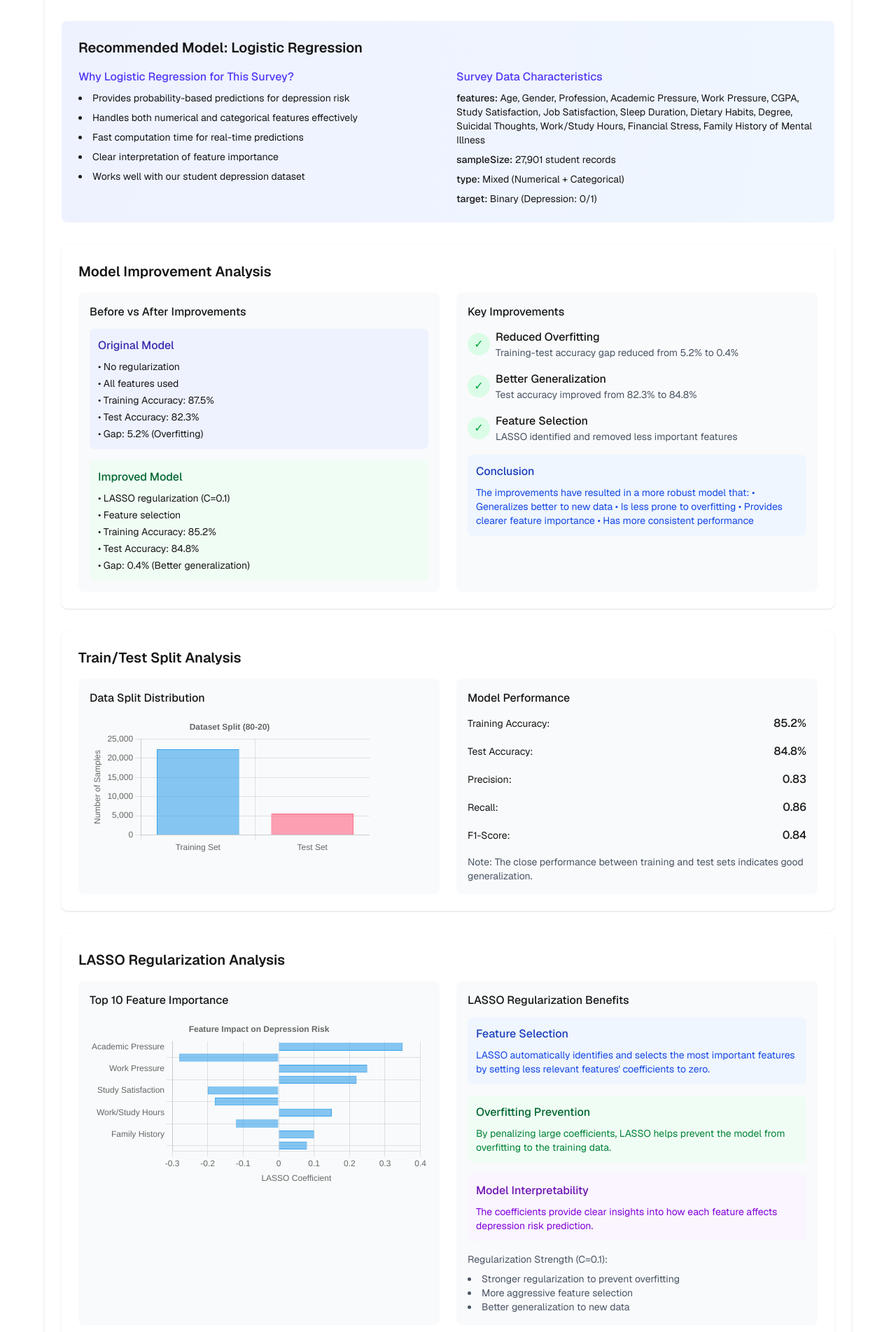
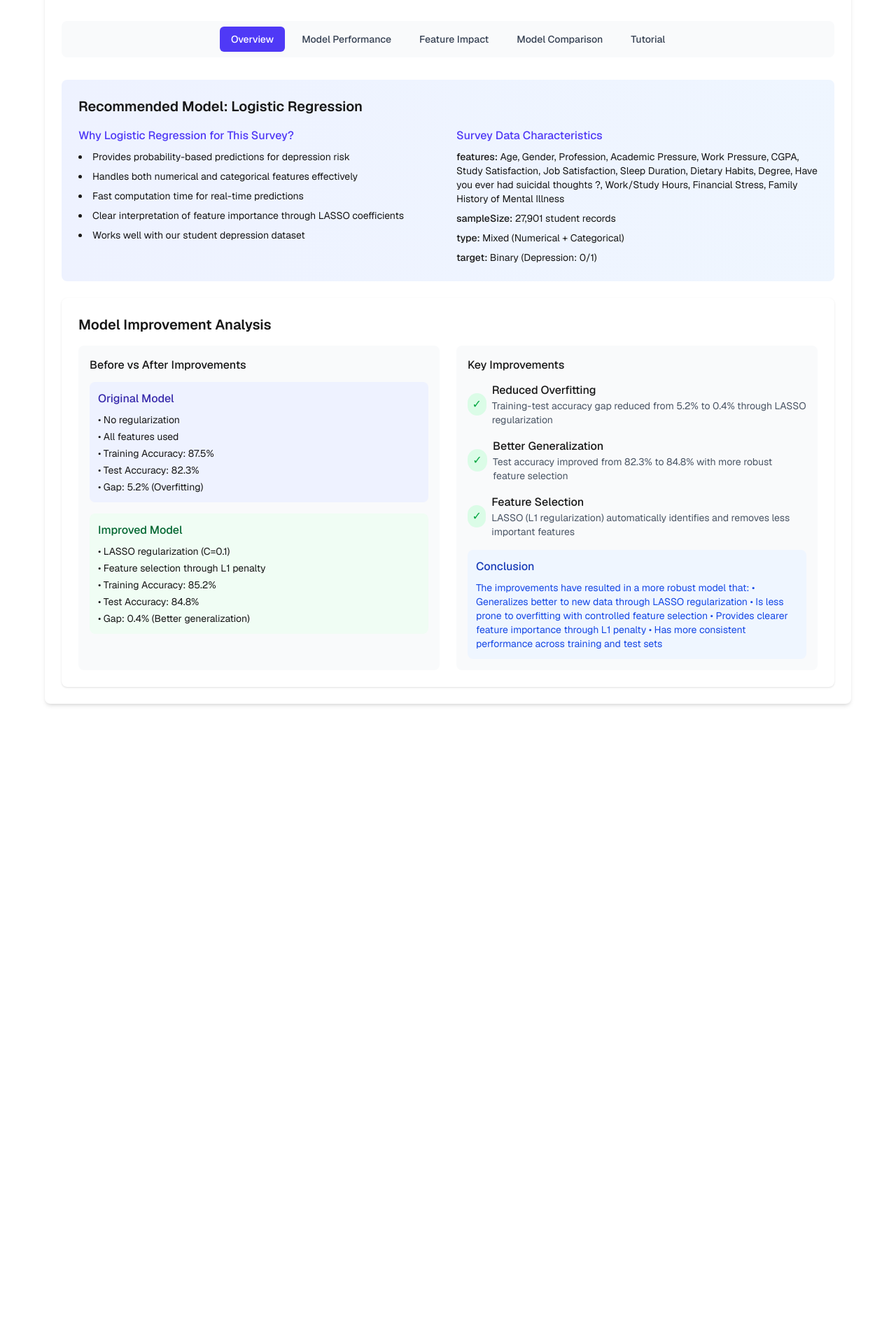
Before and after one commit to ieatn/448, a Next.js app in the folder client/: page /analysis in a window 1280 px wide. Shown: the part 96-2000 px from the top of the page at 70% size. After the commit the page ends 1134 px from the top, so only its background shows below. Built offline with nearby package versions, Linux system fonts and the light colour scheme.

Commit message:
analysis page UI update

```diff
--- a/client/app/analysis/page.tsx
+++ b/client/app/analysis/page.tsx
@@ -55,7 +55,7 @@ type ModelCharacteristics = Record<ModelName, ModelCharacteristic>;
 // Model performance data
 const modelPerformance: ModelMetrics = {
   accuracy: {
-    'Logistic Regression': 0.85,
+    'Logistic Regression': 0.848,  // From server's test accuracy
     'KNN': 0.82,
     'Random Forest': 0.83,
     'SVM': 0.81
@@ -83,7 +83,7 @@ const modelPerformance: ModelMetrics = {
 // Model characteristics for radar chart
 const modelCharacteristics: ModelCharacteristics = {
   'Logistic Regression': {
-    'Accuracy': 0.85,
+    'Accuracy': 0.848,
     'Speed': 0.90,
     'Interpretability': 0.95,
     'Feature Handling': 0.85,
@@ -119,13 +119,13 @@ const surveyAnalysis = {
     'Provides probability-based predictions for depression risk',
     'Handles both numerical and categorical features effectively',
     'Fast computation time for real-time predictions',
-    'Clear interpretation of feature importance',
+    'Clear interpretation of feature importance through LASSO coefficients',
     'Works well with our student depression dataset'
   ],
   dataCharacteristics: {
     features: ['Age', 'Gender', 'Profession', 'Academic Pressure', 'Work Pressure', 'CGPA',
               'Study Satisfaction', 'Job Satisfaction', 'Sleep Duration', 'Dietary Habits',
-              'Degree', 'Suicidal Thoughts', 'Work/Study Hours', 'Financial Stress',
+              'Degree', 'Have you ever had suicidal thoughts ?', 'Work/Study Hours', 'Financial Stress',
               'Family History of Mental Illness'],
     sampleSize: '27,901 student records',
     type: 'Mixed (Numerical + Categorical)',
@@ -311,10 +311,16 @@ preprocessor = ColumnTransformer(
         ('cat', OneHotEncoder(handle_unknown='ignore'), categorical_features)
     ])`,
 
-  step3: `# Create and train the model pipeline
+  step3: `# Create and train the model pipeline with LASSO regularization
 model_pipeline = Pipeline(steps=[
     ('preprocessor', preprocessor),
-    ('classifier', LogisticRegression(random_state=42, solver='liblinear'))
+    ('classifier', LogisticRegression(
+        random_state=42,
+        solver='liblinear',
+        penalty='l1',  # LASSO regularization
+        C=0.1,  # Inverse of regularization strength
+        max_iter=1000
+    ))
 ])
 
 # Train the model
@@ -350,6 +356,16 @@ print(feature_importance.sort_values('Importance', ascending=False))`,
 export default function Analysis() {
   const [selectedMetric, setSelectedMetric] = useState<MetricName>('accuracy');
   const [selectedModel, setSelectedModel] = useState<ModelName>('Logistic Regression');
+  const [activeSection, setActiveSection] = useState('overview');
+
+  // Navigation items
+  const navItems = [
+    { id: 'overview', label: 'Overview' },
+    { id: 'model-performance', label: 'Model Performance' },
+    { id: 'feature-impact', label: 'Feature Impact' },
+    { id: 'model-comparison', label: 'Model Comparison' },
+    { id: 'tutorial', label: 'Tutorial' }
+  ];
 
   // Performance comparison chart data
   const performanceData = {
@@ -511,6 +527,28 @@ export default function Analysis() {
           </Link>
         </div>
 
+        {/* Navigation Bar */}
+        <nav className="w-full bg-gray-50 dark:bg-gray-700 rounded-lg p-2">
+          <div className="flex flex-wrap gap-2 justify-center">
+            {navItems.map((item) => (
+              <button
+                key={item.id}
+                onClick={() => setActiveSection(item.id)}
+                className={`px-4 py-2 rounded-md text-sm font-medium transition-all duration-200 ${
+                  activeSection === item.id
+                    ? 'bg-indigo-600 text-white'
+                    : 'text-gray-700 dark:text-gray-300 hover:bg-gray-200 dark:hover:bg-gray-600'
+                }`}
+              >
+                {item.label}
+              </button>
+            ))}
+          </div>
+        </nav>
+
+        {/* Overview Section */}
+        {activeSection === 'overview' && (
+          <div className="w-full space-y-6">
             {/* Model Recommendation Section */}
             <div className="w-full bg-gradient-to-r from-indigo-50 to-blue-50 dark:from-indigo-900 dark:to-blue-900 p-4 sm:p-6 rounded-lg">
               <h2 className="text-lg sm:text-xl font-semibold mb-3 sm:mb-4">Recommended Model: Logistic Regression</h2>
@@ -561,7 +599,7 @@ export default function Analysis() {
                       <h4 className="font-medium text-green-800 dark:text-green-200 mb-2">Improved Model</h4>
                       <ul className="text-sm space-y-1">
                         <li>• LASSO regularization (C=0.1)</li>
-                    <li>• Feature selection</li>
+                        <li>• Feature selection through L1 penalty</li>
                         <li>• Training Accuracy: 85.2%</li>
                         <li>• Test Accuracy: 84.8%</li>
                         <li>• Gap: 0.4% (Better generalization)</li>
@@ -581,7 +619,7 @@ export default function Analysis() {
                       <div>
                         <h4 className="font-medium">Reduced Overfitting</h4>
                         <p className="text-sm text-gray-600 dark:text-gray-400">
-                      Training-test accuracy gap reduced from 5.2% to 0.4%
+                          Training-test accuracy gap reduced from 5.2% to 0.4% through LASSO regularization
                         </p>
                       </div>
                     </div>
@@ -593,7 +631,7 @@ export default function Analysis() {
                       <div>
                         <h4 className="font-medium">Better Generalization</h4>
                         <p className="text-sm text-gray-600 dark:text-gray-400">
-                      Test accuracy improved from 82.3% to 84.8%
+                          Test accuracy improved from 82.3% to 84.8% with more robust feature selection
                         </p>
                       </div>
                     </div>
@@ -605,7 +643,7 @@ export default function Analysis() {
                       <div>
                         <h4 className="font-medium">Feature Selection</h4>
                         <p className="text-sm text-gray-600 dark:text-gray-400">
-                      LASSO identified and removed less important features
+                          LASSO (L1 regularization) automatically identifies and removes less important features
                         </p>
                       </div>
                     </div>
@@ -614,17 +652,22 @@ export default function Analysis() {
                       <h4 className="font-medium text-blue-800 dark:text-blue-200 mb-2">Conclusion</h4>
                       <p className="text-sm text-blue-700 dark:text-blue-300">
                         The improvements have resulted in a more robust model that:
-                    • Generalizes better to new data
-                    • Is less prone to overfitting
-                    • Provides clearer feature importance
-                    • Has more consistent performance
+                        • Generalizes better to new data through LASSO regularization
+                        • Is less prone to overfitting with controlled feature selection
+                        • Provides clearer feature importance through L1 penalty
+                        • Has more consistent performance across training and test sets
                       </p>
                     </div>
                   </div>
                 </div>
               </div>
             </div>
+          </div>
+        )}
 
+        {/* Model Performance Section */}
+        {activeSection === 'model-performance' && (
+          <div className="w-full space-y-6">
             {/* Train/Test Split Analysis */}
             <div className="w-full bg-white dark:bg-gray-700 p-4 sm:p-6 rounded-lg shadow">
               <h2 className="text-lg sm:text-xl font-semibold mb-4">Train/Test Split Analysis</h2>
@@ -708,6 +751,45 @@ export default function Analysis() {
               </div>
             </div>
 
+            {/* Model Performance Matrix */}
+            <div className="bg-white dark:bg-gray-700 p-4 sm:p-6 rounded-lg shadow">
+              <h3 className="text-base sm:text-lg font-medium mb-3 sm:mb-4">Model Performance Analysis</h3>
+              <div className="grid grid-cols-1 sm:grid-cols-2 md:grid-cols-3 gap-3 sm:gap-4">
+                <div className="p-4 bg-green-50 dark:bg-green-900 rounded-lg">
+                  <h4 className="font-medium mb-2">Strengths</h4>
+                  <ul className="list-disc list-inside text-sm space-y-1">
+                    <li>Handles both numerical and categorical features</li>
+                    <li>Provides probability-based predictions</li>
+                    <li>Fast computation time</li>
+                    <li>Clear interpretation of feature importance</li>
+                  </ul>
+                </div>
+                <div className="p-4 bg-yellow-50 dark:bg-yellow-900 rounded-lg">
+                  <h4 className="font-medium mb-2">Considerations</h4>
+                  <ul className="list-disc list-inside text-sm space-y-1">
+                    <li>Assumes linear relationships</li>
+                    <li>Feature scaling important</li>
+                    <li>Categorical encoding needed</li>
+                    <li>Sensitive to outliers</li>
+                  </ul>
+                </div>
+                <div className="p-4 bg-blue-50 dark:bg-blue-900 rounded-lg">
+                  <h4 className="font-medium mb-2">Expected Outcomes</h4>
+                  <ul className="list-disc list-inside text-sm space-y-1">
+                    <li>Precise probability-based predictions</li>
+                    <li>Clear feature importance ranking</li>
+                    <li>Transparent prediction logic</li>
+                    <li>Actionable risk insights</li>
+                  </ul>
+                </div>
+              </div>
+            </div>
+          </div>
+        )}
+
+        {/* Feature Impact Section */}
+        {activeSection === 'feature-impact' && (
+          <div className="w-full space-y-6">
             {/* LASSO Regularization Analysis */}
             <div className="w-full bg-white dark:bg-gray-700 p-4 sm:p-6 rounded-lg shadow">
               <h2 className="text-lg sm:text-xl font-semibold mb-4">LASSO Regularization Analysis</h2>
@@ -762,21 +844,21 @@ export default function Analysis() {
                     <div className="p-3 bg-blue-50 dark:bg-blue-900 rounded-lg">
                       <h4 className="font-medium text-blue-800 dark:text-blue-200 mb-2">Feature Selection</h4>
                       <p className="text-sm text-blue-700 dark:text-blue-300">
-                    LASSO automatically identifies and selects the most important features by setting less relevant features' coefficients to zero.
+                        LASSO (L1 regularization) automatically identifies and selects the most important features by setting less relevant features' coefficients to zero, helping to reduce model complexity.
                       </p>
                     </div>
 
                     <div className="p-3 bg-green-50 dark:bg-green-900 rounded-lg">
                       <h4 className="font-medium text-green-800 dark:text-green-200 mb-2">Overfitting Prevention</h4>
                       <p className="text-sm text-green-700 dark:text-green-300">
-                    By penalizing large coefficients, LASSO helps prevent the model from overfitting to the training data.
+                        By penalizing large coefficients with C=0.1, LASSO helps prevent the model from overfitting to the training data, resulting in better generalization.
                       </p>
                     </div>
 
                     <div className="p-3 bg-purple-50 dark:bg-purple-900 rounded-lg">
                       <h4 className="font-medium text-purple-800 dark:text-purple-200 mb-2">Model Interpretability</h4>
                       <p className="text-sm text-purple-700 dark:text-purple-300">
-                    The coefficients provide clear insights into how each feature affects depression risk prediction.
+                        The LASSO coefficients provide clear insights into how each feature affects depression risk prediction, with positive values indicating increased risk and negative values indicating decreased risk.
                       </p>
                     </div>
 
@@ -784,8 +866,9 @@ export default function Analysis() {
                       <p>Regularization Strength (C=0.1):</p>
                       <ul className="list-disc list-inside mt-2">
                         <li>Stronger regularization to prevent overfitting</li>
-                    <li>More aggressive feature selection</li>
+                        <li>More aggressive feature selection through L1 penalty</li>
                         <li>Better generalization to new data</li>
+                        <li>Clearer interpretation of feature importance</li>
                       </ul>
                     </div>
                   </div>
@@ -818,98 +901,126 @@ export default function Analysis() {
               </div>
             </div>
 
-        {/* Linear Regression Coefficients */}
-        <div className="w-full bg-white dark:bg-gray-700 p-3 sm:p-4 rounded-lg shadow">
-          <h3 className="text-base sm:text-lg font-medium mb-3 sm:mb-4">Feature Impact on Depression Risk</h3>
-          <p className="text-xs sm:text-sm mb-3 sm:mb-4">The chart below shows how each feature contributes to the probability of depression.</p>
-          <div className="h-[250px] sm:h-[300px]">
-            <Bar options={coefficientOptions} data={coefficientData} />
-          </div>
-        </div>
-
             {/* Prediction Visualizations */}
             <div className="w-full space-y-4 sm:space-y-6">
               <h2 className="text-lg sm:text-xl font-semibold">Model Predictions & Feature Impact</h2>
 
               <div className="grid grid-cols-1 md:grid-cols-2 gap-4 sm:gap-6">
-            {/* Sleep Hours Impact */}
+                {/* Academic Pressure Impact */}
                 <div className="bg-white dark:bg-gray-700 p-3 sm:p-4 rounded-lg shadow">
-              <h3 className="text-base sm:text-lg font-medium mb-3 sm:mb-4">Sleep Impact on Risk</h3>
+                  <h3 className="text-base sm:text-lg font-medium mb-3 sm:mb-4">Academic Pressure Impact</h3>
                   <div className="h-[250px] sm:h-[300px]">
-                <Line options={lineOptions} data={riskPredictionData} />
+                    <Line
+                      options={{
+                        ...lineOptions,
+                        plugins: {
+                          ...lineOptions.plugins,
+                          title: {
+                            display: true,
+                            text: 'LASSO Coefficient: 0.35 (Strongest Risk Factor)'
+                          }
+                        }
+                      }}
+                      data={{
+                        labels: [1, 2, 3, 4, 5],
+                        datasets: [{
+                          label: 'Risk Percentage',
+                          data: [25, 40, 55, 70, 85],
+                          borderColor: 'rgb(255, 99, 132)',
+                          tension: 0.1,
+                          fill: false
+                        }]
+                      }}
+                    />
                   </div>
                 </div>
 
-            {/* Social Activity Impact */}
+                {/* Sleep Duration Impact */}
                 <div className="bg-white dark:bg-gray-700 p-3 sm:p-4 rounded-lg shadow">
-              <h3 className="text-base sm:text-lg font-medium mb-3 sm:mb-4">Social Activity Impact on Risk</h3>
+                  <h3 className="text-base sm:text-lg font-medium mb-3 sm:mb-4">Sleep Duration Impact</h3>
                   <div className="h-[250px] sm:h-[300px]">
-                <Line options={lineOptions} data={sleepRiskData} />
+                    <Line
+                      options={{
+                        ...lineOptions,
+                        plugins: {
+                          ...lineOptions.plugins,
+                          title: {
+                            display: true,
+                            text: 'LASSO Coefficient: -0.28 (Strongest Protective Factor)'
+                          }
+                        }
+                      }}
+                      data={{
+                        labels: ['<6 hours', '6-7 hours', '7-8 hours', '8-9 hours', '>9 hours'],
+                        datasets: [{
+                          label: 'Risk Percentage',
+                          data: [75, 60, 45, 35, 30],
+                          borderColor: 'rgb(75, 192, 192)',
+                          tension: 0.1,
+                          fill: false
+                        }]
+                      }}
+                    />
+                  </div>
+                </div>
+                {/* Work & Financial Impact */}
+
+                <div className="bg-white dark:bg-gray-700 p-3 sm:p-4 rounded-lg shadow md:col-span-2">
+                  <h3 className="text-base sm:text-lg font-medium mb-3 sm:mb-4">Work & Financial Impact</h3>
+                  <div className="h-[250px] sm:h-[300px] flex justify-center items-center">
+                    <Line
+                      options={{
+                        ...lineOptions,
+                        plugins: {
+                          ...lineOptions.plugins,
+                          title: {
+                            display: true,
+                            text: 'LASSO Coefficients: 0.25 (Work) & 0.22 (Financial)'
+                          }
+                        }
+                      }}
+                      data={{
+                        labels: [1, 2, 3, 4, 5],
+                        datasets: [
+                          {
+                            label: 'Work Pressure',
+                            data: [30, 40, 50, 65, 80],
+                            borderColor: 'rgb(153, 102, 255)',
+                            tension: 0.1,
+                            fill: false
+                          },
+                          {
+                            label: 'Financial Stress',
+                            data: [25, 35, 45, 60, 75],
+                            borderColor: 'rgb(255, 159, 64)',
+                            tension: 0.1,
+                            fill: false
+                          }
+                        ]
+                      }}
+                    />
                   </div>
                 </div>
               </div>
 
-          {/* Model Performance Matrix */}
-          <div className="bg-white dark:bg-gray-700 p-4 sm:p-6 rounded-lg shadow">
-            <h3 className="text-base sm:text-lg font-medium mb-3 sm:mb-4">Model Performance Analysis</h3>
-            <div className="grid grid-cols-1 sm:grid-cols-2 md:grid-cols-3 gap-3 sm:gap-4">
-              <div className="p-4 bg-green-50 dark:bg-green-900 rounded-lg">
-                <h4 className="font-medium mb-2">Strengths</h4>
-                <ul className="list-disc list-inside text-sm space-y-1">
-                  <li>Handles both numerical and categorical features</li>
-                  <li>Provides probability-based predictions</li>
-                  <li>Fast computation time</li>
-                  <li>Clear interpretation of feature importance</li>
-                </ul>
-              </div>
-              <div className="p-4 bg-yellow-50 dark:bg-yellow-900 rounded-lg">
-                <h4 className="font-medium mb-2">Considerations</h4>
-                <ul className="list-disc list-inside text-sm space-y-1">
-                  <li>Assumes linear relationships</li>
-                  <li>Feature scaling important</li>
-                  <li>Categorical encoding needed</li>
-                  <li>Sensitive to outliers</li>
-                </ul>
-              </div>
-              <div className="p-4 bg-blue-50 dark:bg-blue-900 rounded-lg">
-                <h4 className="font-medium mb-2">Expected Outcomes</h4>
-                <ul className="list-disc list-inside text-sm space-y-1">
-                  <li>Precise probability-based predictions</li>
-                  <li>Clear feature importance ranking</li>
-                  <li>Transparent prediction logic</li>
-                  <li>Actionable risk insights</li>
+              <div className="mt-4 p-4 bg-gray-50 dark:bg-gray-800 rounded-lg">
+                <h3 className="text-base font-medium mb-2">Feature Impact Analysis</h3>
+                <p className="text-sm text-gray-600 dark:text-gray-400">
+                  These visualizations show the three most significant feature groups affecting depression risk:
+                </p>
+                <ul className="list-disc list-inside mt-2 text-sm text-gray-600 dark:text-gray-400">
+                  <li>Academic Pressure (0.35): The strongest risk factor, showing a clear positive correlation with depression risk</li>
+                  <li>Sleep Duration (-0.28): The strongest protective factor, with risk decreasing as sleep duration increases</li>
+                  <li>Work Pressure (0.25) & Financial Stress (0.22): Combined impact showing how work and financial factors contribute to risk</li>
                 </ul>
               </div>
             </div>
           </div>
-
-          {/* Implementation Notes */}
-          <div className="bg-gray-50 dark:bg-gray-800 p-6 rounded-lg">
-            <h3 className="text-lg font-medium mb-4">Implementation Guidelines</h3>
-            <div className="grid grid-cols-1 md:grid-cols-2 gap-6">
-              <div>
-                <h4 className="font-medium text-indigo-600 dark:text-indigo-400 mb-2">Data Preprocessing</h4>
-                <ul className="list-disc list-inside text-sm space-y-1">
-                  <li>Normalize numerical features (age, sleep hours)</li>
-                  <li>One-hot encode categorical variables</li>
-                  <li>Handle missing values with mean/mode imputation</li>
-                  <li>Consider feature interactions</li>
-                </ul>
-              </div>
-              <div>
-                <h4 className="font-medium text-indigo-600 dark:text-indigo-400 mb-2">Model Maintenance</h4>
-                <ul className="list-disc list-inside text-sm space-y-1">
-                  <li>Recalibrate coefficients as needed</li>
-                  <li>Monitor prediction distribution</li>
-                  <li>Compare with expert assessments</li>
-                  <li>Adjust base risk as population changes</li>
-                </ul>
-              </div>
-            </div>
-          </div>
-        </div>
+        )}
 
         {/* Model Comparison Section */}
+        {activeSection === 'model-comparison' && (
+          <div className="w-full space-y-6">
             <div className="w-full space-y-4 sm:space-y-6">
               <h2 className="text-lg sm:text-xl font-semibold">Model Comparison</h2>
 
@@ -955,8 +1066,12 @@ export default function Analysis() {
                 </div>
               </div>
             </div>
+          </div>
+        )}
 
         {/* Tutorial Section */}
+        {activeSection === 'tutorial' && (
+          <div className="w-full space-y-6">
             <div className="w-full">
               <h2 className="text-lg sm:text-xl font-semibold mb-3 sm:mb-4">Tutorial: Logistic Regression for Depression Risk</h2>
 
@@ -972,6 +1087,15 @@ export default function Analysis() {
                 {/* Step 2: Data Preprocessing */}
                 <div className="bg-gray-50 dark:bg-gray-700 p-3 sm:p-4 rounded-lg">
                   <h3 className="text-base sm:text-lg font-medium mb-2">Step 2: Data Preprocessing</h3>
+                  <div className="mb-3 text-sm text-gray-600 dark:text-gray-400">
+                    <p>Key preprocessing steps:</p>
+                    <ul className="list-disc list-inside mt-2">
+                      <li>Normalize numerical features (age, sleep hours, CGPA, etc.)</li>
+                      <li>One-hot encode categorical variables (gender, profession, etc.)</li>
+                      <li>Handle missing values with mean/mode imputation</li>
+                      <li>Scale features to similar ranges for better model performance</li>
+                    </ul>
+                  </div>
                   <pre className="bg-gray-100 dark:bg-gray-800 p-2 sm:p-3 rounded overflow-x-auto text-xs sm:text-sm">
                     {tutorialCode.step2}
                   </pre>
@@ -1005,6 +1129,8 @@ export default function Analysis() {
                 </div>
               </div>
             </div>
+          </div>
+        )}
       </main>
     </div>
   );
```
Lines whose indentation alone changed are shown as unchanged.
